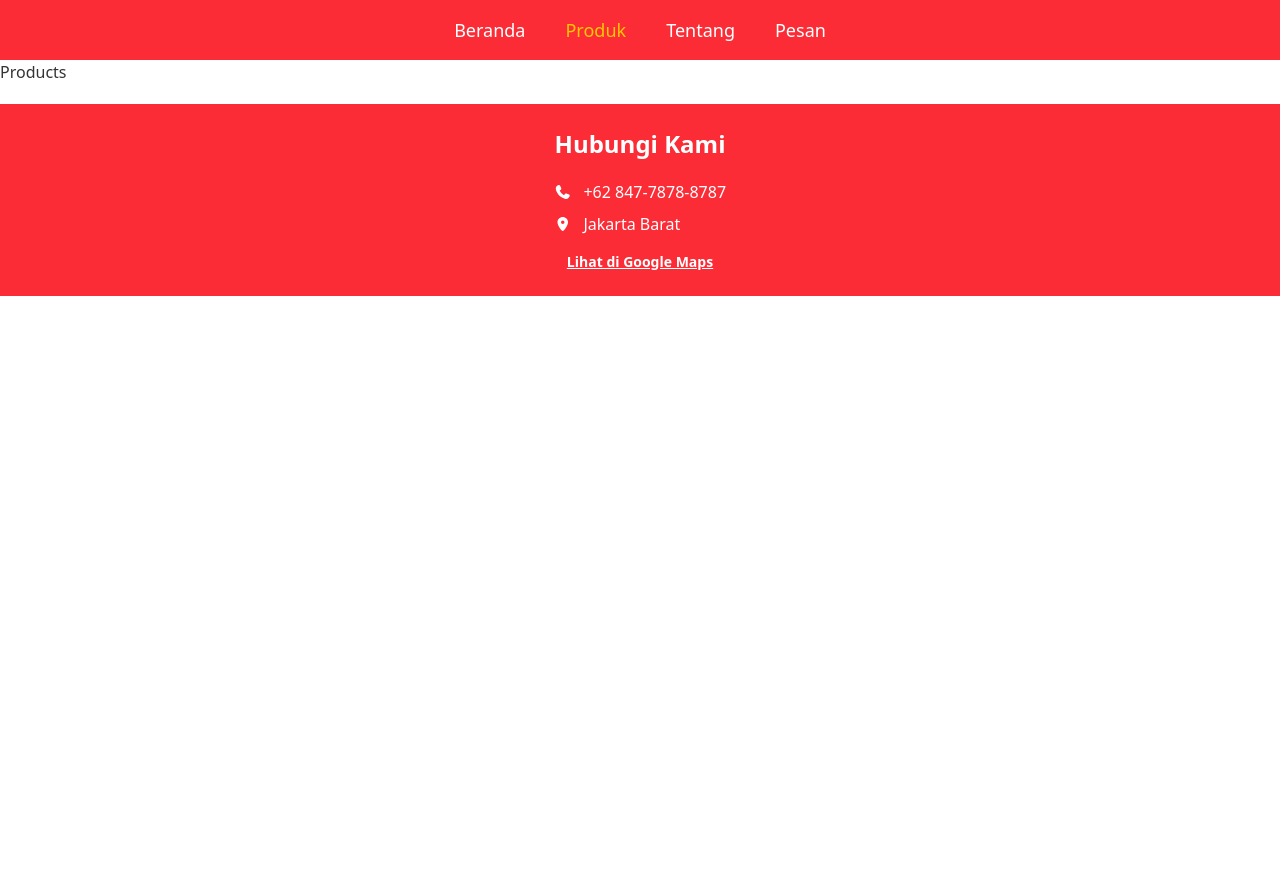
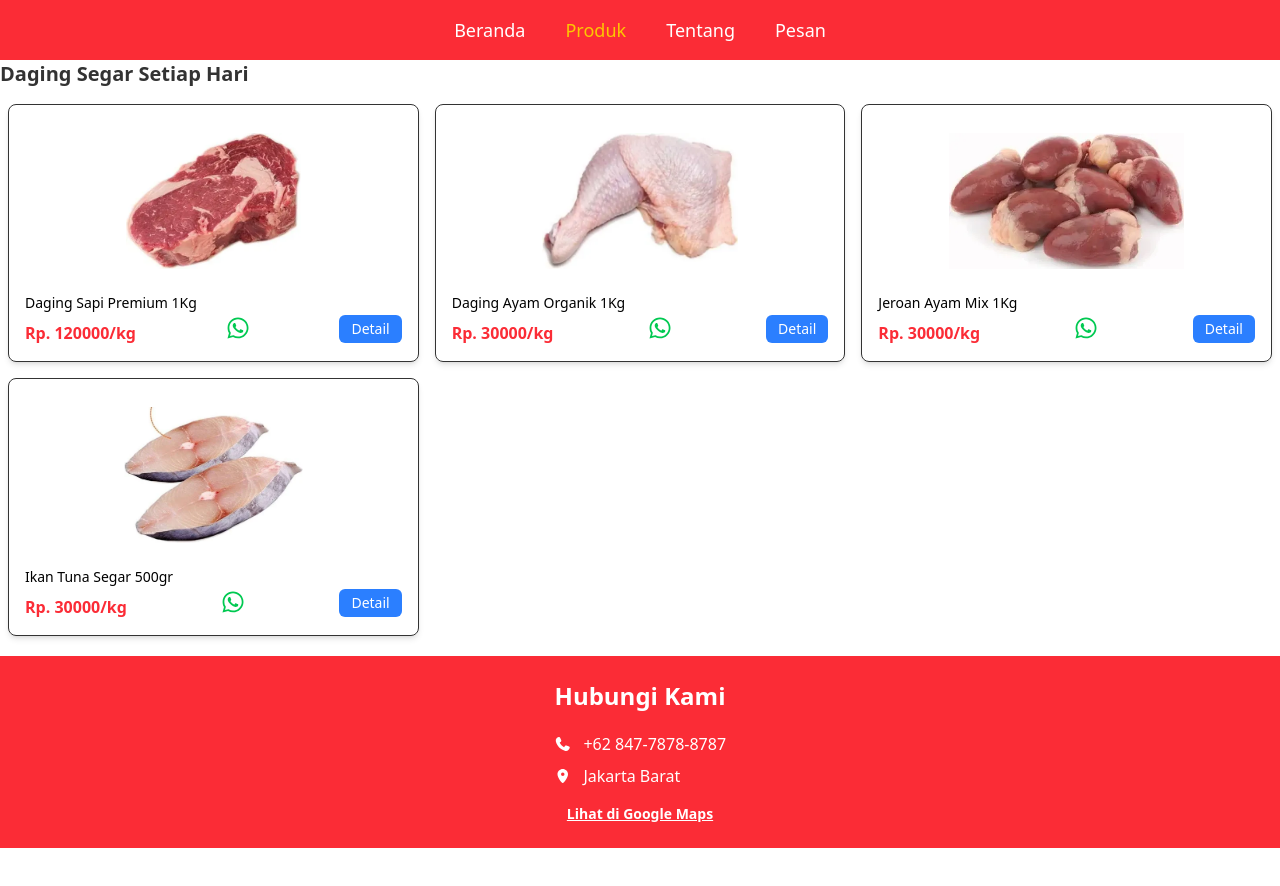
Before and after one commit to SandiSopian/meatstore-website, a Next.js app: page /products in a window 1280 px wide. Shown: the top 886 px of the page. Before the commit the page ends 800 px from the top, so only its background shows below. Built offline with nearby package versions, Linux system fonts and the light colour scheme.

Commit message:
add page detail product

```diff
--- a/app/products/[slug]/page.tsx
+++ b/app/products/[slug]/page.tsx
@@ -0,0 +1,39 @@
+import Image from "next/image";
+import { products } from "@/data/products";
+import { notFound } from "next/navigation";
+
+interface PageProps {
+  params: Promise<{
+    slug: string;
+  }>;
+}
+
+const ProductDetailPage = async ({ params }: PageProps) => {
+  const { slug } = await params; // ⬅️ WAJIB di-await
+
+  const product = products.find((item) => item.slug === slug);
+
+  if (!product) {
+    notFound();
+  }
+
+  return (
+    <div className="p-4">
+      <div className="relative w-full h-48 bg-white rounded-lg">
+        <Image
+          src={product.image}
+          alt={product.name}
+          fill
+          priority // ⬅️ ini juga sekalian betulin LCP warning
+          className="object-contain p-4"
+        />
+      </div>
+
+      <h1 className="mt-4 text-xl font-semibold">{product.name}</h1>
+
+      <p className="mt-2 text-red-500 font-bold">Rp. {product.price}/kg</p>
+    </div>
+  );
+};
+
+export default ProductDetailPage;
--- a/app/products/page.tsx
+++ b/app/products/page.tsx
@@ -1,7 +1,66 @@
 import React from "react";
+import Image from "next/image";
+import Link from "next/link";
+import { products } from "../../data/products";
+import { FontAwesomeIcon } from "@fortawesome/react-fontawesome";
+import { faWhatsapp } from "@fortawesome/free-brands-svg-icons";
+import { aboutData } from "@/data/home";
 
 const Products = () => {
-  return <div>Products</div>;
+  return (
+    <>
+      <h1 className="text-xl font-semibold">Daging Segar Setiap Hari</h1>
+
+      <div className="grid grid-cols-2 lg:grid-cols-3 gap-4 mt-4 mx-2">
+        {products.map((product) => (
+          <div
+            key={product.id}
+            className="border rounded-lg p-4 shadow-md flex flex-col"
+          >
+            {/* PRODUCT IMAGE */}
+            <div className="relative w-full h-40 rounded-lg flex items-center justify-center dark:bg-white">
+              <Image
+                src={product.image}
+                alt={product.name}
+                fill
+                className="object-contain rounded-lg p-3"
+                sizes="(max-width: 768px) 50vw, (max-width: 1024px) 33vw, 300px"
+              />
+            </div>
+
+            {/* PRODUCT NAME */}
+            <h2 className="mt-3 text-black dark:text-white text-sm font-medium">
+              {product.name}
+            </h2>
+
+            {/* PRICE & WHATSAPP */}
+            <div className="mt-auto flex items-center justify-between">
+              <p className="text-red-500 mt-2 font-bold">
+                Rp. {product.price}/kg
+              </p>
+
+              <Link
+                href={`https://wa.me/${aboutData.contactWa}?text=Halo,%20saya%20ingin%20memesan%20produk%20${product.name}.`}
+                target="_blank"
+                rel="noopener noreferrer"
+              >
+                <FontAwesomeIcon
+                  icon={faWhatsapp}
+                  className="text-2xl text-green-500 cursor-pointer"
+                />
+              </Link>
+
+              <Link href={`/products/${product.slug}`}>
+                <button className="bg-blue-500 text-white px-3 py-1 rounded-md text-sm hover:bg-blue-600">
+                  Detail
+                </button>
+              </Link>
+            </div>
+          </div>
+        ))}
+      </div>
+    </>
+  );
 };
 
 export default Products;
--- a/components/sections/FeaturedProducts.tsx
+++ b/components/sections/FeaturedProducts.tsx
@@ -1,6 +1,6 @@
 import React from "react";
 import Image from "next/image";
-import { featuredProducts } from "@/data/products";
+import { products } from "@/data/products";
 import { aboutData } from "@/data/home";
 
 const FeaturedProducts = () => {
@@ -8,7 +8,7 @@ const FeaturedProducts = () => {
     <div>
       <h2 className="mt-10">Produk Unggulan</h2>
       <ul className="flex flex-col ">
-        {featuredProducts.map((product) => (
+        {products.slice(0, 4).map((product) => (
           <div key={product.id}>
             <div className="flex w-full items-center gap-6 dark:bg-[#FFF4F4] rounded-lg shadow-lg p-4 mt-4">
               <div>
--- a/data/products.ts
+++ b/data/products.ts
@@ -1,21 +1,24 @@
 export interface Product {
   id: number;
+  slug: string;
   name: string;
   price: number;
   image: string;
   categoryId: number;
 }
 
-export const featuredProducts: Product[] = [
+export const products: Product[] = [
   {
     id: 1,
+    slug: "daging-sapi-premium-1kg",
     name: "Daging Sapi Premium 1Kg",
     price: 120000,
     image: "/product1-meat-rib.webp",
     categoryId: 1,
   },
   {
-    id: 21,
+    id: 2,
+    slug: "daging-ayam-organik-1kg",
     name: "Daging Ayam Organik 1Kg",
     price: 30000,
     image: "/product2-chicken-meat.webp",
@@ -23,6 +26,7 @@ export const featuredProducts: Product[] = [
   },
   {
     id: 3,
+    slug: "jeroan-ayam-mix-1kg",
     name: "Jeroan Ayam Mix 1Kg",
     price: 30000,
     image: "/product3jeroan-meat.webp",
@@ -30,6 +34,7 @@ export const featuredProducts: Product[] = [
   },
   {
     id: 4,
+    slug: "ikan-tuna-segar-500gr",
     name: "Ikan Tuna Segar 500gr",
     price: 30000,
     image: "/product4-fish.webp",
```
